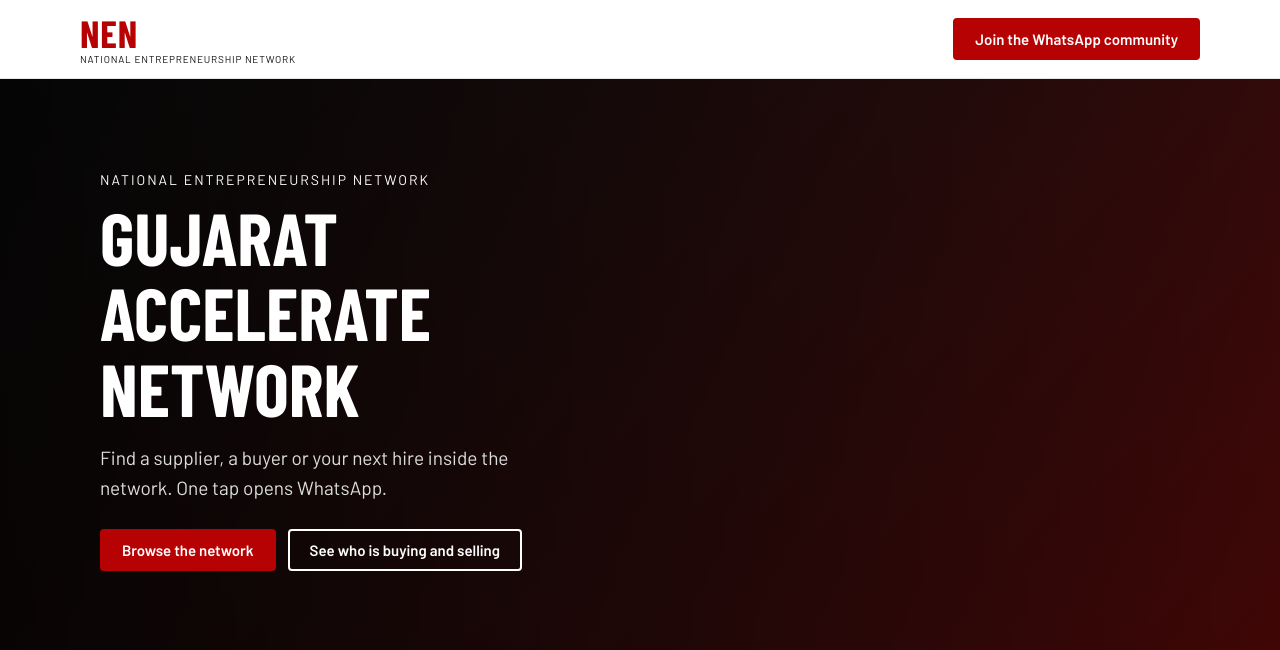
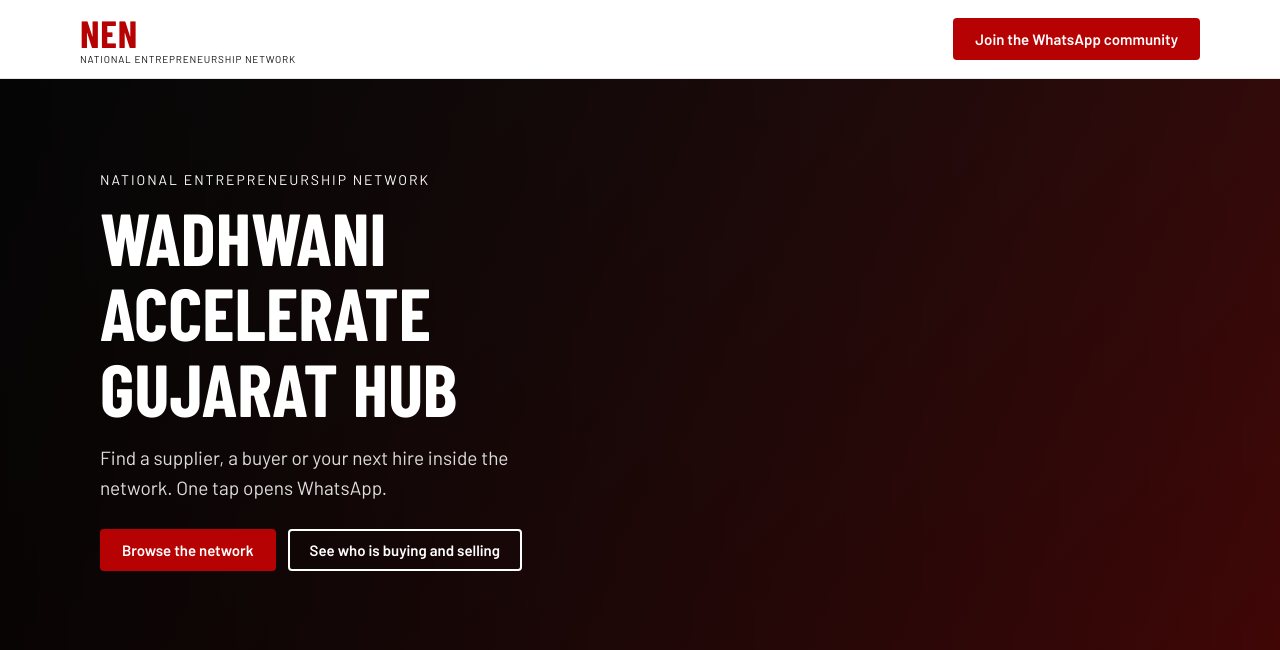
Before and after one commit to mindyourbusiness1105-creator/Gujarat_Accelerate_Portfolio, a Flask app: page / in a window 1280 px wide. Shown: the top 650 px of the page. Run offline with Flask 3, Linux system fonts and the light colour scheme; data comes from the database, SQL or seed files in the repository.

Commit message:
Update index.html

```diff
--- a/gujarat-accelerate-network/templates/index.html
+++ b/gujarat-accelerate-network/templates/index.html
@@ -80,7 +80,7 @@
 <div class="top"><div class="w nav"><a class="logo" href="/"><b>NEN</b><span>National Entrepreneurship Network</span></a><a class="btn" id="join" href="#" target="_blank" rel="noopener" hidden>Join the WhatsApp community</a></div></div>
 <section class="hero"><div class="w">
   <div class="eyebrow">National Entrepreneurship Network</div>
-  <h1>Gujarat Accelerate Network</h1>
+  <h1>Wadhwani Accelerate Gujarat Hub</h1>
   <p>Find a supplier, a buyer or your next hire inside the network. One tap opens WhatsApp.</p>
   <div class="acts"><a class="btn" href="#network" data-go="network">Browse the network</a><a class="btn plain" href="#buysell" data-go="buysell">See who is buying and selling</a></div>
 </div></section>
```
